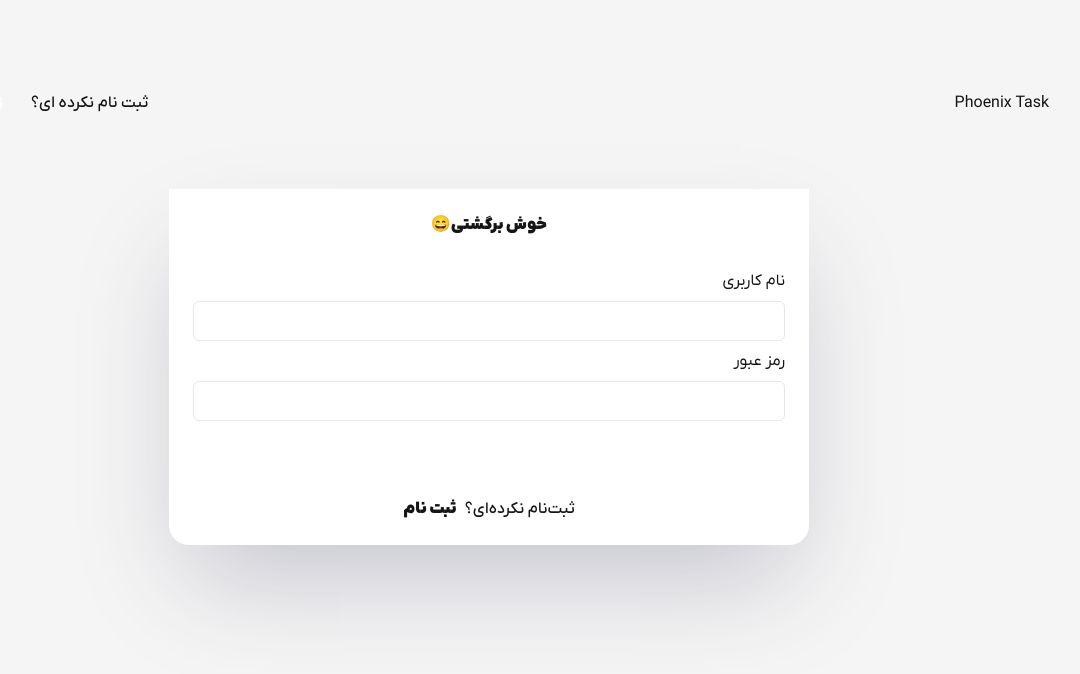
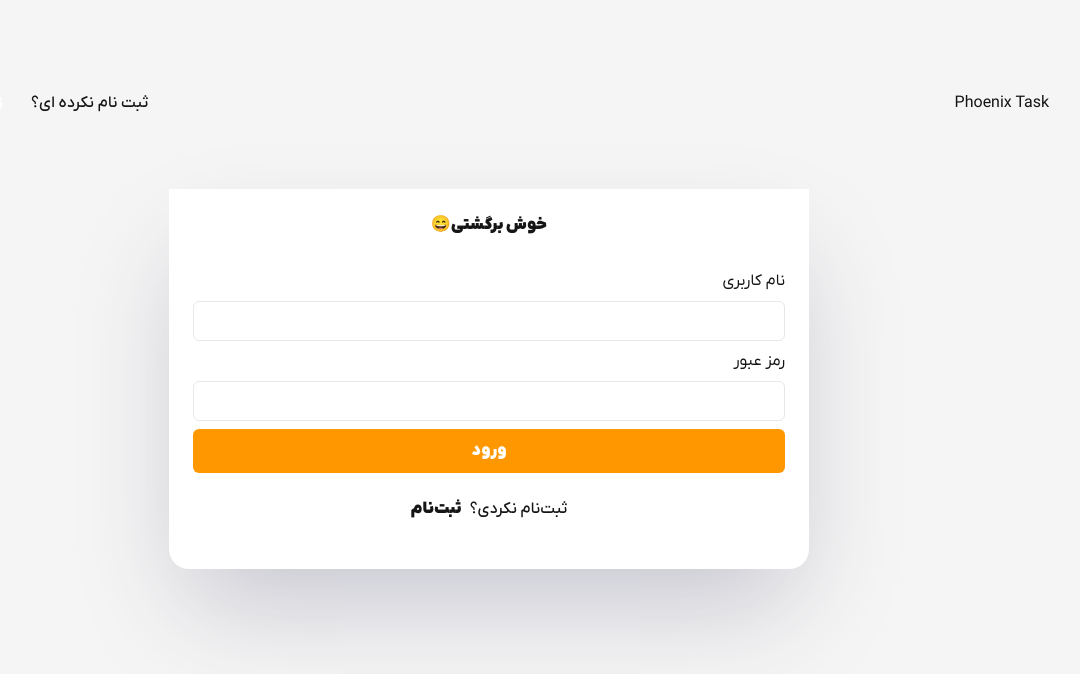
Before and after one commit to AMN2080/PhoenixTask, a Next.js app: page /login in a window 1280 px wide. Shown: the top 674 px of the page, without its empty margins (151-1231 px from the left). Built offline with nearby package versions, Linux system fonts and the light colour scheme.

Commit message:
fix button color

```diff
--- a/src/app/(portal)/login/page.tsx
+++ b/src/app/(portal)/login/page.tsx
@@ -34,7 +34,7 @@ const LoginForm = () => {
       if (status === 200)
         toast.success(
           <Text weight="500" size="M">
-            🎉 خوش آمدید
+            🎉 خوش اومدی!
           </Text>,
         );
 
@@ -43,7 +43,7 @@ const LoginForm = () => {
       if (axios.isAxiosError(error) && error.response?.status === 401) {
         toast.error(
           <Text weight="500" size="M">
-            نام کاربری یا کلمه عبور اشتباه است
+            نام کاربری یا رمز عبور اشتباهه
           </Text>,
         );
       }
@@ -84,18 +84,19 @@ const LoginForm = () => {
               color="brand"
               size="full"
             >
-              {isLoading ? "در حال احراز هویت..." : "ورود"}
+              {isLoading ? "در حال بررسی..." : "ورود"}
             </Button>
             <Flex gap="XS" justifyContent="center" alignItems="center">
               <Text size="M" weight="500">
-                ثبت‌نام نکرده‌ای؟
+                ثبت‌نام نکردی؟
               </Text>
               <Link to="/register" color="brand" weight="800" size="M">
-                ثبت نام
+                ثبت‌نام
               </Link>
             </Flex>
           </Flex>
         </Flex>
+        <button className=""></button>
       </form>
     </Card>
   );
--- a/src/components/modules/ui/Button.tsx
+++ b/src/components/modules/ui/Button.tsx
@@ -2,18 +2,20 @@ import React from "react";
 import {
   fontWeight,
   BodySize,
-} from "../../../logic/SharedComponentStyles/sharedStyles";
+} from "@/logic/SharedComponentStyles/sharedStyles";
 
-const colors: {
+interface colorsProps {
   [color: string]: {
     primary: string;
     secondary: string;
     darker?: string;
     outline?: string;
   };
-} = {
+}
+
+const colors: colorsProps = {
   brand: {
-    primary: "bg-brand-primary",
+    primary: "bg-primary",
     secondary: "bg-brand-secondary text-brand-primary",
     outline: "border-2 border-brand-primary text-brand-primary",
   },
@@ -77,6 +79,7 @@ enum Size {
   full = "w-full",
   small = "w-[100px] h-[9px]",
 }
+
 interface Props extends React.ButtonHTMLAttributes<HTMLButtonElement> {
   asChild?: boolean;
   variant?: "primary" | "secondary" | "darker" | "outline";
@@ -85,6 +88,7 @@ interface Props extends React.ButtonHTMLAttributes<HTMLButtonElement> {
   weight?: keyof typeof fontWeight;
   size?: keyof typeof Size;
 }
+
 const Button = React.forwardRef<HTMLButtonElement, Props>(
   (
     {
@@ -111,17 +115,8 @@ const Button = React.forwardRef<HTMLButtonElement, Props>(
     return (
       <button
         ref={ref}
-        className={`
-          ${variant === "primary" && "text-white"}
-          ${colors[color][variant]}
-          ${BodySize[fontSize]}
-          ${fontWeight[weight]}
-          ${Size[size]}
-           font-black
-           rounded-[6px]
-           p-[10px]
-           ${className}
-        `}
+        // ${variant === "primary" && "text-white"} : if variant not exist, add text-white else don't
+        className={`${variant === "primary" && "text-white"} ${colors[color][variant]} ${BodySize[fontSize]} ${fontWeight[weight]} ${Size[size]} font-black rounded-[6px] p-[10px] ${className}`}
         type={type}
         {...props}
       >
```
